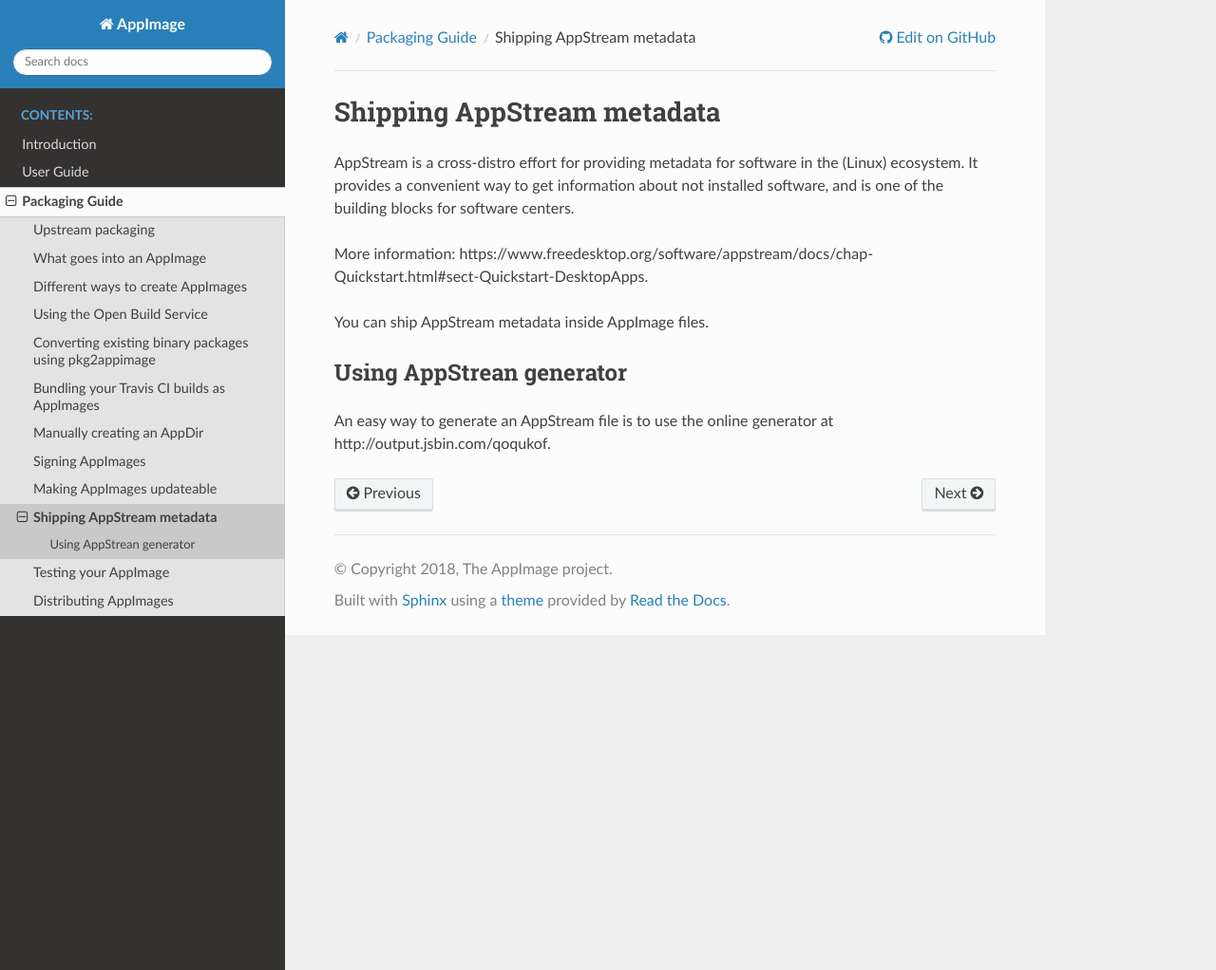
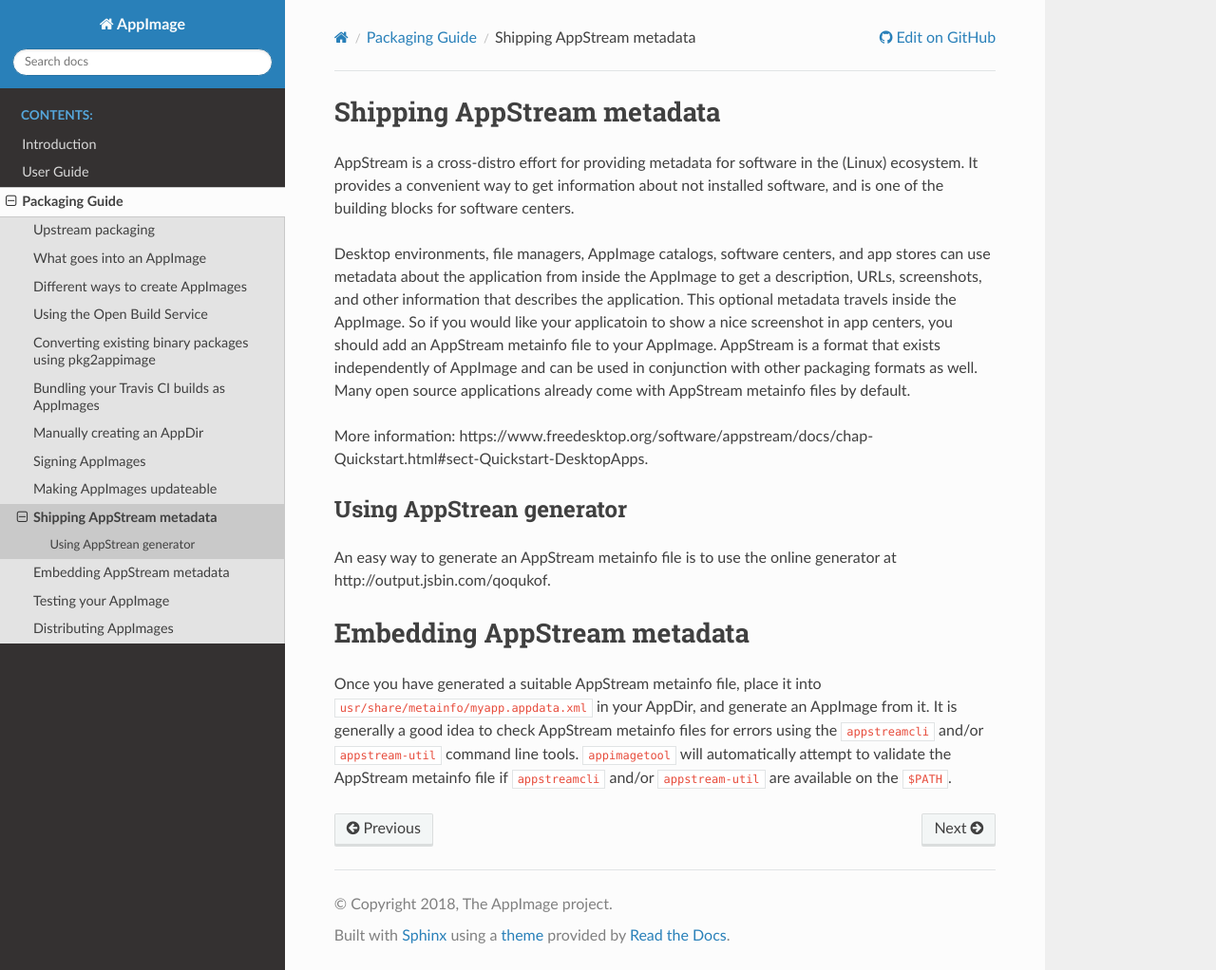
Before and after one commit to AppImage/docs.appimage.org, a Sphinx documentation site: the page built from source/packaging-guide/appstream.md, in a window 1280 px wide and 1022 px high. Shown: the whole window at 95% size. Built offline with Sphinx 7.4.7 and the Read the Docs theme 2.0.0, drawn with Linux system fonts in a browser that asks for light colours.

Commit message:
Update appstream.md

```diff
--- a/source/packaging-guide/appstream.md
+++ b/source/packaging-guide/appstream.md
@@ -4,10 +4,14 @@
 It provides a convenient way to get information about not installed software,
 and is one of the building blocks for software centers.
 
+Desktop environments, file managers, AppImage catalogs, software centers, and app stores can use metadata about the application from inside the AppImage to get a description, URLs, screenshots, and other information that describes the application. This optional metadata travels inside the AppImage. So if you would like your applicatoin to show a nice screenshot in app centers, you should add an AppStream metainfo file to your AppImage. AppStream is a format that exists independently of AppImage and can be used in conjunction with other packaging formats as well. Many open source applications already come with AppStream metainfo files by default.
+
 More information: https://www.freedesktop.org/software/appstream/docs/chap-Quickstart.html#sect-Quickstart-DesktopApps.
-
-You can ship AppStream metadata inside AppImage files.
 
 ## Using AppStrean generator
 
-An easy way to generate an AppStream file is to use the online generator at http://output.jsbin.com/qoqukof.
+An easy way to generate an AppStream metainfo file is to use the online generator at http://output.jsbin.com/qoqukof.
+
+# Embedding AppStream metadata
+
+Once you have generated a suitable AppStream metainfo file, place it into `usr/share/metainfo/myapp.appdata.xml` in your AppDir, and generate an AppImage from it. It is generally a good idea to check AppStream metainfo files for errors using the `appstreamcli` and/or `appstream-util` command line tools. `appimagetool` will automatically attempt to validate the AppStream metainfo file if `appstreamcli` and/or `appstream-util` are available on the `$PATH`.
```
